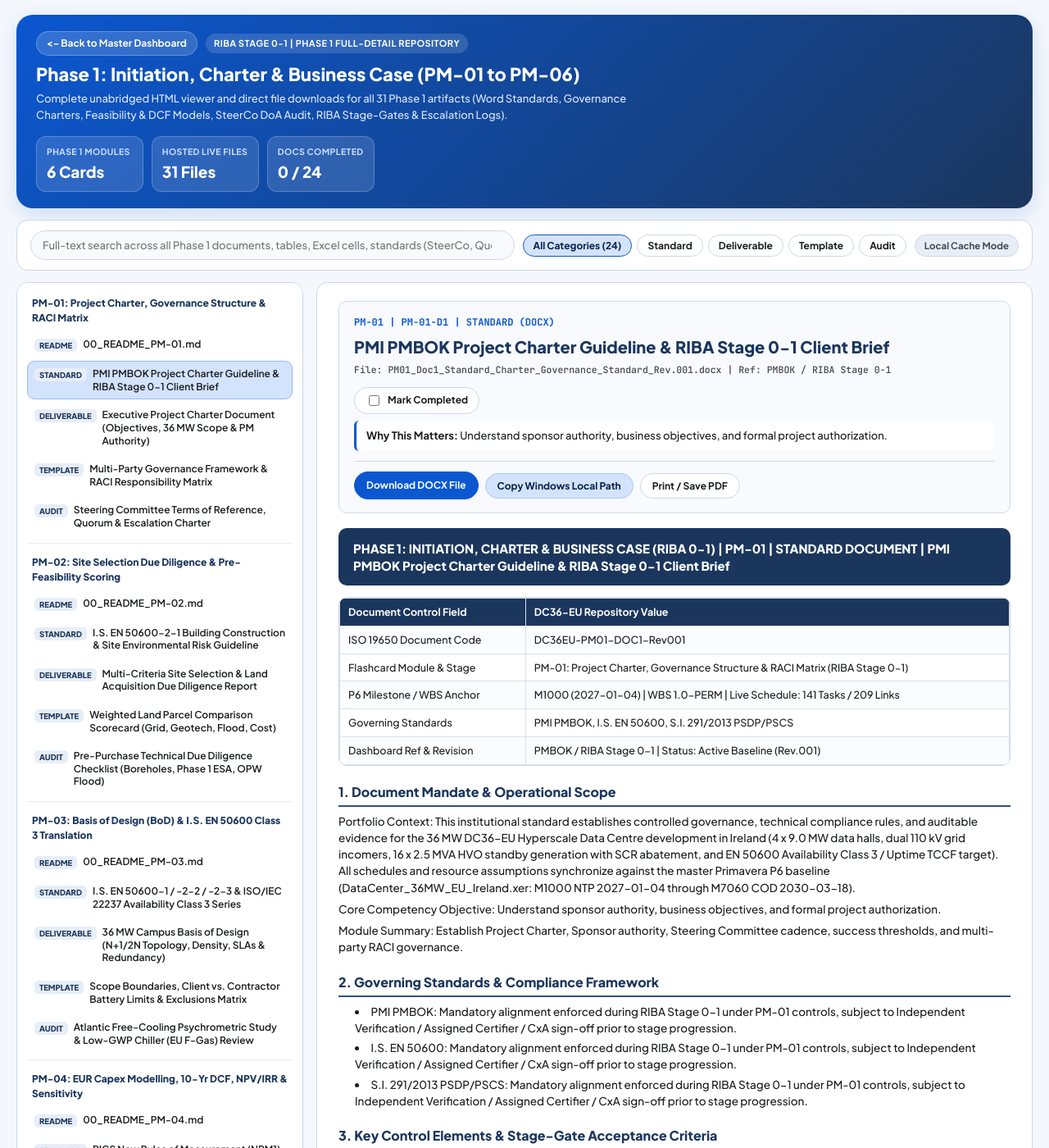
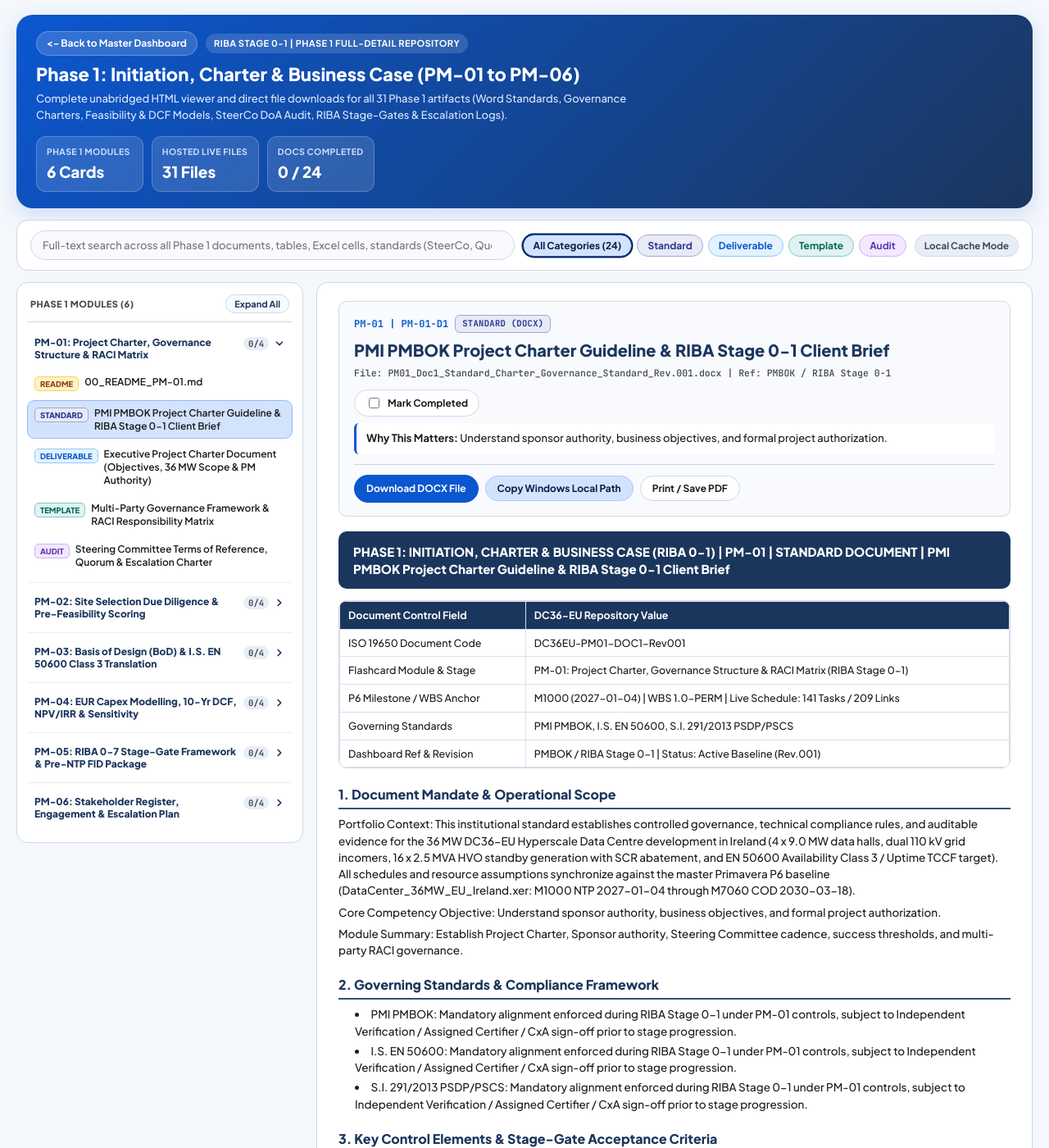
Before and after one commit to Qking232/Qking232.github.io, a Jekyll site: the page gogo/phase1/index.html, which Jekyll copies as it is, in a window 1280 px wide and 1400 px high. Shown: the whole window at 82% size. Built offline with Jekyll 4.4.1, drawn with Linux system fonts in a browser that asks for light colours; some of the changed text lies outside the part shown.

Commit message:
fix(phase1): repair Excel header CSS specificity, add collapsible PM modules and distinct category tag colors

```diff
--- a/gogo/phase1/index.html
+++ b/gogo/phase1/index.html
@@ -8,7 +8,7 @@
   <link rel="preconnect" href="https://fonts.googleapis.com" />
   <link rel="preconnect" href="https://fonts.gstatic.com" crossorigin />
   <link href="https://fonts.googleapis.com/css2?family=JetBrains+Mono:wght@500;700&family=Plus+Jakarta+Sans:wght@500;600;700;800&display=swap" rel="stylesheet" />
-  <link rel="stylesheet" href="phase1.css?v=20261112-13" />
+  <link rel="stylesheet" href="phase1.css?v=20261112-14" />
 </head>
 <body>
   <div class="portal-shell">
@@ -52,8 +52,8 @@
   </div>
 
   <div id="toast" class="toast" role="status" aria-live="polite"></div>
-  <script src="../supabase-sync.js?v=20261112-13"></script>
-  <script src="phase1-data.js?v=20261112-13"></script>
-  <script src="phase1.js?v=20261112-13"></script>
+  <script src="../supabase-sync.js?v=20261112-14"></script>
+  <script src="phase1-data.js?v=20261112-14"></script>
+  <script src="phase1.js?v=20261112-14"></script>
 </body>
 </html>
--- a/gogo/phase1/phase1.css
+++ b/gogo/phase1/phase1.css
@@ -177,12 +177,64 @@ body {
   font-size: 12px;
   font-weight: 700;
   cursor: pointer;
+  transition: transform 120ms ease, box-shadow 120ms ease;
 }
 
 .chip.active {
   background: var(--md-primary-container);
   color: var(--md-on-primary-container);
   border-color: var(--md-primary);
+  box-shadow: 0 0 0 1.5px currentColor;
+}
+
+/* Distinct Semantic Category Tag Palette */
+.chip[data-cat="STANDARD"],
+.nav-cat-tag[data-cat="STANDARD"],
+.doc-cat-pill[data-cat="STANDARD"] {
+  background: #e8eaf6;
+  color: #283593;
+  border: 1px solid #9fa8da;
+}
+
+.chip[data-cat="DELIVERABLE"],
+.nav-cat-tag[data-cat="DELIVERABLE"],
+.doc-cat-pill[data-cat="DELIVERABLE"] {
+  background: #e3f2fd;
+  color: #0b57d0;
+  border: 1px solid #90caf9;
+}
+
+.chip[data-cat="TEMPLATE"],
+.nav-cat-tag[data-cat="TEMPLATE"],
+.doc-cat-pill[data-cat="TEMPLATE"] {
+  background: #e0f2f1;
+  color: #00695c;
+  border: 1px solid #80cbc4;
+}
+
+.chip[data-cat="AUDIT"],
+.nav-cat-tag[data-cat="AUDIT"],
+.doc-cat-pill[data-cat="AUDIT"] {
+  background: #f3e8ff;
+  color: #5e35b1;
+  border: 1px solid #c4b5fd;
+}
+
+.nav-cat-tag[data-cat="README"],
+.doc-cat-pill[data-cat="README"] {
+  background: #fef3c7;
+  color: #92400e;
+  border: 1px solid #fcd34d;
+}
+
+.doc-cat-pill {
+  display: inline-block;
+  font-size: 10.5px;
+  font-weight: 800;
+  padding: 2px 8px;
+  border-radius: 6px;
+  letter-spacing: 0.03em;
+  vertical-align: middle;
 }
 
 .sync-status-pill {
@@ -221,23 +273,100 @@ body {
   top: 14px;
 }
 
+.sidebar-controls {
+  display: flex;
+  justify-content: space-between;
+  align-items: center;
+  gap: 8px;
+  padding: 2px 4px 10px;
+  margin-bottom: 10px;
+  border-bottom: 1px solid var(--md-outline-variant);
+}
+
+.sidebar-controls-label {
+  font-size: 11px;
+  font-weight: 800;
+  text-transform: uppercase;
+  letter-spacing: 0.04em;
+  color: var(--md-muted);
+}
+
+.sidebar-all-btn {
+  padding: 4px 10px;
+  border-radius: var(--radius-pill);
+  border: 1px solid var(--md-outline-variant);
+  background: var(--md-surface-low);
+  color: var(--md-navy);
+  font-family: inherit;
+  font-size: 11px;
+  font-weight: 700;
+  cursor: pointer;
+}
+
+.sidebar-all-btn:hover { background: var(--md-surface-high); }
+
 .nav-module-group {
   border-bottom: 1px solid var(--md-surface-high);
   padding-bottom: 8px;
-  margin-bottom: 10px;
+  margin-bottom: 8px;
 }
 
 .nav-module-group:last-child { border-bottom: none; margin-bottom: 0; }
 
-.nav-module-head {
+.nav-module-toggle {
+  width: 100%;
   display: flex;
   justify-content: space-between;
-  align-items: center;
-  gap: 6px;
+  align-items: flex-start;
+  gap: 8px;
+  text-align: left;
+  background: transparent;
+  border: 1px solid transparent;
+  border-radius: 8px;
+  font-family: inherit;
   font-size: 12px;
   font-weight: 800;
   color: var(--md-navy);
-  padding: 4px 6px;
+  padding: 6px 8px;
+  cursor: pointer;
+}
+
+.nav-module-toggle:hover {
+  background: var(--md-surface-low);
+  border-color: var(--md-outline-variant);
+}
+
+.nav-module-meta {
+  display: inline-flex;
+  align-items: center;
+  gap: 6px;
+  flex-shrink: 0;
+  margin-top: 1px;
+}
+
+.nav-mod-count {
+  font-family: 'JetBrains Mono', monospace;
+  font-size: 10.5px;
+  font-weight: 700;
+  color: var(--md-muted);
+  background: var(--md-surface-high);
+  padding: 1px 6px;
+  border-radius: var(--radius-pill);
+}
+
+.nav-mod-chevron {
+  width: 14px;
+  height: 14px;
+  color: var(--md-navy);
+  transition: transform 160ms ease;
+}
+
+.nav-module-toggle[aria-expanded="false"] .nav-mod-chevron {
+  transform: rotate(-90deg);
+}
+
+.nav-module-items.is-collapsed {
+  display: none;
 }
 
 .nav-doc-btn {
@@ -463,27 +592,58 @@ table.detail-table th {
   padding: 7px 10px;
   vertical-align: top;
   text-align: left;
+  color: var(--md-text);
 }
 
-table.detail-table tr:nth-child(even) td { background: #fafcff; }
+table.detail-table tr:nth-child(even) td.cell-plain { background: #fafcff; }
 
-table.detail-table td.cell-banner,
-table.detail-table th {
+table.detail-table tr td.cell-banner,
+table.detail-table tr th {
   background: var(--md-navy);
-  color: #fff;
+  color: #ffffff;
   font-weight: 700;
 }
 
-table.detail-table td.cell-input {
-  background: #eff6ff !important;
+table.detail-table tr td.cell-header {
+  background: var(--md-slate);
+  color: #ffffff;
+  font-weight: 700;
+}
+
+table.detail-table tr td.cell-section {
+  background: #d9e2ec;
+  color: var(--md-navy);
+  font-weight: 800;
+}
+
+table.detail-table tr td.cell-input {
+  background: #eff6ff;
   color: #1d4ed8;
   font-weight: 600;
 }
 
-table.detail-table td.cell-total {
-  background: #e2e8f0 !important;
+table.detail-table tr td.cell-total {
+  background: #e2e8f0;
   color: var(--md-navy);
   font-weight: 800;
+}
+
+table.detail-table tr td.cell-alert {
+  background: #fee2e2;
+  color: #991b1b;
+  font-weight: 600;
+}
+
+table.detail-table tr td.cell-pass {
+  background: #dcfce7;
+  color: #166534;
+  font-weight: 700;
+}
+
+table.detail-table tr td.cell-warn {
+  background: #fef9c3;
+  color: #713f12;
+  font-weight: 700;
 }
 
 .formula-hint {
--- a/gogo/phase1/phase1.js
+++ b/gogo/phase1/phase1.js
@@ -13,6 +13,21 @@
   let catFilter = 'ALL';
   let searchQuery = '';
   let cloudReady = false;
+  const expandedModules = {};
+
+  function getActiveModuleId() {
+    const m = /^PM-\d+/.exec(activeDocId);
+    return m ? m[0] : 'PM-01';
+  }
+
+  function initExpandedModules() {
+    const activeMid = getActiveModuleId();
+    (DATA.modules || []).forEach(m => {
+      if (typeof expandedModules[m.id] !== 'boolean') {
+        expandedModules[m.id] = (m.id === activeMid);
+      }
+    });
+  }
 
   function escapeHtml(s) {
     return String(s ?? '')
@@ -115,12 +130,14 @@
     const host = document.getElementById('p1-cat-chips');
     if (!host) return;
     const opts = ['ALL', 'Standard', 'Deliverable', 'Template', 'Audit'];
-    host.innerHTML = opts.map(k =>
-      `<button type="button" class="chip ${catFilter === k ? 'active' : ''}" data-cat="${k}">${k === 'ALL' ? 'All Categories (24)' : k}</button>`
-    ).join('');
+    host.innerHTML = opts.map(k => {
+      const tagAttr = k === 'ALL' ? 'ALL' : k.toUpperCase();
+      return `<button type="button" class="chip ${catFilter === k ? 'active' : ''}" data-cat-val="${k}" data-cat="${tagAttr}">${k === 'ALL' ? 'All Categories (24)' : k}</button>`;
+    }).join('');
     host.querySelectorAll('.chip').forEach(btn => {
       btn.onclick = () => {
-        catFilter = btn.dataset.cat;
+        catFilter = btn.dataset.catVal;
+        renderChips();
         renderSidebar();
       };
     });
@@ -129,45 +146,90 @@
   function renderSidebar() {
     const host = document.getElementById('p1-sidebar');
     if (!host) return;
+    initExpandedModules();
     const q = searchQuery.trim().toLowerCase();
-    const html = (DATA.modules || []).map(m => {
+    const filtering = Boolean(q || catFilter !== 'ALL');
+    const mods = DATA.modules || [];
+    const allExpanded = mods.length > 0 && mods.every(m => Boolean(expandedModules[m.id]));
+    const chevronSvg = '<svg class="nav-mod-chevron" viewBox="0 0 16 16" fill="none" stroke="currentColor" stroke-width="2" stroke-linecap="round" stroke-linejoin="round" aria-hidden="true"><polyline points="4 6 8 10 12 6"></polyline></svg>';
+
+    const html = mods.map(m => {
       const matching = (m.docs || []).filter(d => {
         if (catFilter !== 'ALL' && d.cat !== catFilter) return false;
         if (q && !getDocTextHaystack(m, d).includes(q)) return false;
         return true;
       });
-      if (!matching.length && q) return '';
+      if (!matching.length && filtering) return '';
+      let doneCount = 0;
+      (m.docs || []).forEach(d => {
+        if (appState.docChecks[`${m.id}::${d.idx0}`]) doneCount += 1;
+      });
+      const isExpanded = filtering ? true : Boolean(expandedModules[m.id]);
       const readmeActive = activeDocId === `${m.id}-README` ? 'active' : '';
+      const readmeRow = (catFilter === 'ALL' || (q && `readme ${m.id} ${m.title}`.toLowerCase().includes(q))) ? `
+        <button type="button" class="nav-doc-btn ${readmeActive}" data-doc="${m.id}-README">
+          <span class="nav-cat-tag" data-cat="README">README</span>
+          <span class="nav-doc-title">00_README_${m.id}.md</span>
+        </button>` : '';
       const docsHtml = matching.map(d => {
         const k = `${m.id}::${d.idx0}`;
         const isDone = Boolean(appState.docChecks[k]);
         const isAct = activeDocId === d.docId ? 'active' : '';
         return `
           <button type="button" class="nav-doc-btn ${isAct} ${isDone ? 'is-done' : ''}" data-doc="${d.docId}">
-            <span class="nav-cat-tag">${escapeHtml(d.cat)}</span>
+            <span class="nav-cat-tag" data-cat="${escapeHtml(d.cat.toUpperCase())}">${escapeHtml(d.cat)}</span>
             <span class="nav-doc-title">${isDone ? '[Done] ' : ''}${escapeHtml(d.title)}</span>
           </button>
         `;
       }).join('');
       return `
         <div class="nav-module-group">
-          <div class="nav-module-head">
+          <button type="button" class="nav-module-toggle" data-mod-toggle="${m.id}" aria-expanded="${isExpanded ? 'true' : 'false'}">
             <span>${escapeHtml(m.id)}: ${escapeHtml(m.title)}</span>
+            <span class="nav-module-meta">
+              <span class="nav-mod-count">${doneCount}/${(m.docs || []).length}</span>
+              ${chevronSvg}
+            </span>
+          </button>
+          <div class="nav-module-items ${isExpanded ? '' : 'is-collapsed'}">
+            ${readmeRow}
+            ${docsHtml}
           </div>
-          <button type="button" class="nav-doc-btn ${readmeActive}" data-doc="${m.id}-README">
-            <span class="nav-cat-tag">README</span>
-            <span class="nav-doc-title">00_README_${m.id}.md</span>
-          </button>
-          ${docsHtml}
         </div>
       `;
     }).filter(Boolean).join('');
 
-    host.innerHTML = html || '<div style="padding:12px;font-size:13px;">No Phase 1 documents match current search or filter.</div>';
+    const controlsHtml = `
+      <div class="sidebar-controls">
+        <span class="sidebar-controls-label">Phase 1 Modules (${mods.length})</span>
+        <button type="button" id="btn-toggle-all" class="sidebar-all-btn">${allExpanded ? 'Collapse All' : 'Expand All'}</button>
+      </div>
+    `;
+
+    host.innerHTML = controlsHtml + (html || '<div style="padding:12px;font-size:13px;">No Phase 1 documents match current search or filter.</div>');
+
+    const toggleAllBtn = document.getElementById('btn-toggle-all');
+    if (toggleAllBtn) {
+      toggleAllBtn.onclick = () => {
+        const nextVal = !allExpanded;
+        mods.forEach(m => { expandedModules[m.id] = nextVal; });
+        renderSidebar();
+      };
+    }
+
+    host.querySelectorAll('[data-mod-toggle]').forEach(btn => {
+      btn.onclick = () => {
+        const mid = btn.dataset.modToggle;
+        expandedModules[mid] = !Boolean(expandedModules[mid]);
+        renderSidebar();
+      };
+    });
+
     host.querySelectorAll('[data-doc]').forEach(btn => {
       btn.onclick = () => {
         activeDocId = btn.dataset.doc;
         activeSheetName = '';
+        expandedModules[getActiveModuleId()] = true;
         window.history.replaceState(null, '', `#${activeDocId}`);
         renderSidebar();
         renderViewer();
@@ -207,9 +269,20 @@
       `<button type="button" class="sheet-tab-btn ${s.name === current.name ? 'active' : ''}" data-sheet="${escapeHtml(s.name)}">${escapeHtml(s.name)}${s.formulaCount ? ` (${s.formulaCount}f)` : ''}</button>`
     ).join('');
 
+    const CELL_CLASS_BY_KIND = {
+      banner: 'cell-banner',
+      header: 'cell-header',
+      section: 'cell-section',
+      input: 'cell-input',
+      total: 'cell-total',
+      alert: 'cell-alert',
+      pass: 'cell-pass',
+      warn: 'cell-warn',
+    };
+
     const rowsHtml = (current.rows || []).map(row => {
       const tds = row.map(cell => {
-        const cls = cell.kind === 'banner' ? 'cell-banner' : (cell.kind === 'input' ? 'cell-input' : (cell.kind === 'total' ? 'cell-total' : ''));
+        const cls = CELL_CLASS_BY_KIND[cell.kind] || 'cell-plain';
         const fBadge = showFormulas && cell.f ? `<span class="formula-hint">${escapeHtml(cell.f)}</span>` : '';
         const spanAttrs = `${cell.rspan > 1 ? ` rowspan="${cell.rspan}"` : ''}${cell.cspan > 1 ? ` colspan="${cell.cspan}"` : ''}`;
         return `<td class="${cls}"${spanAttrs} title="${cell.f ? escapeHtml(cell.f) : ''}">${escapeHtml(cell.v)}${fBadge}</td>`;
@@ -262,7 +335,10 @@
       if (!m) return;
       host.innerHTML = `
         <div class="doc-header-card">
-          <div class="mono" style="font-size:12px;color:#0b57d0;font-weight:700;">${escapeHtml(m.id)} FLASHCARD FOLDER GUIDE</div>
+          <div class="mono" style="font-size:12px;color:#0b57d0;font-weight:700;display:flex;align-items:center;gap:8px;flex-wrap:wrap;">
+            <span>${escapeHtml(m.id)} FLASHCARD FOLDER GUIDE</span>
+            <span class="doc-cat-pill" data-cat="README">README</span>
+          </div>
           <h2 class="doc-title-h2">00_README_${escapeHtml(m.id)}.md — ${escapeHtml(m.title)}</h2>
           <p style="margin:4px 0;font-size:13px;color:#44474f;">${escapeHtml(m.desc)}</p>
           <div class="doc-action-bar">
@@ -319,7 +395,10 @@
       <div class="doc-header-card">
         <div class="doc-header-top">
           <div>
-            <div class="mono" style="font-size:12px;color:#0b57d0;font-weight:700;">${escapeHtml(targetMod.id)} | ${escapeHtml(targetDoc.docId)} | ${escapeHtml(targetDoc.cat.toUpperCase())} (${escapeHtml(targetDoc.ext)})</div>
+            <div class="mono" style="font-size:12px;color:#0b57d0;font-weight:700;display:flex;align-items:center;gap:8px;flex-wrap:wrap;">
+              <span>${escapeHtml(targetMod.id)} | ${escapeHtml(targetDoc.docId)}</span>
+              <span class="doc-cat-pill" data-cat="${escapeHtml(targetDoc.cat.toUpperCase())}">${escapeHtml(targetDoc.cat.toUpperCase())} (${escapeHtml(targetDoc.ext)})</span>
+            </div>
             <h2 class="doc-title-h2">${escapeHtml(targetDoc.title)}</h2>
             <div class="mono" style="font-size:11.5px;color:#44474f;">File: ${escapeHtml(targetDoc.fileName)} | Ref: ${escapeHtml(targetDoc.ref)}</div>
           </div>
```
Also changed, not shown: gogo/phase1/phase1-data.js.
